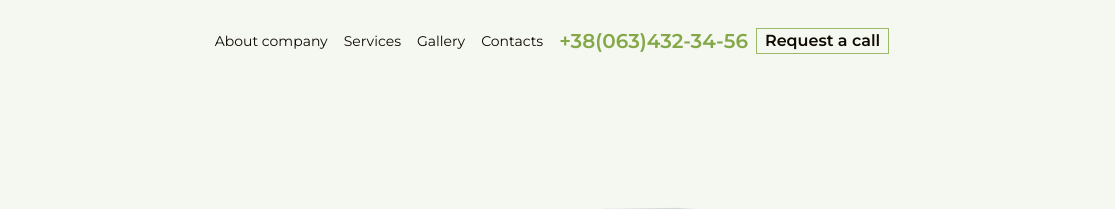
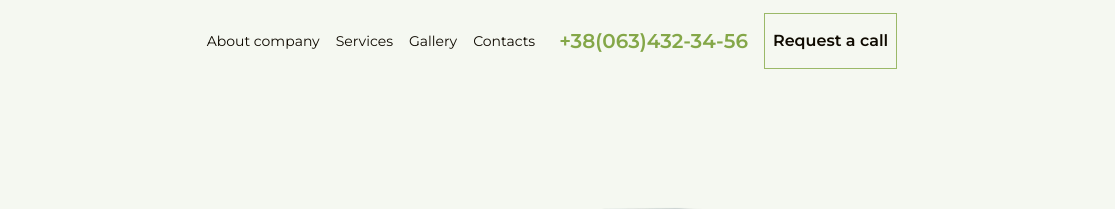
Before and after one commit to Svetlana-Romanova/Homelife-header, a website: page source/index.html in a window 1280 px wide. Shown: the top 209 px of the page, 165-1280 px from the left. Drawn offline with nearby package versions, Linux system fonts and the light colour scheme; files that its build step writes are made by us from their sources; files whose address does not match are found by name.

Commit message:
Исправлена адаптивность navbar

```diff
--- a/source/index.html
+++ b/source/index.html
@@ -33,7 +33,7 @@
               <li class="nav-item">
                 <a class="nav-link" href="#">Contacts</a>
               </li>
-              <li class="nav-item">
+              <li class="nav-item nav-item__phone">
                 <a class="nav-link navbar__phone" href="#">+38(063)432-34-56</a>
               </li>
               <li class="nav-item">
--- a/source/sass/blocks/_navbar.scss
+++ b/source/sass/blocks/_navbar.scss
@@ -19,13 +19,21 @@
   }
 }
 
+.nav-item__phone {
+  padding: 0 8px;
+
+  @media (max-width: $tablet-width) {
+    padding: 0;
+  }
+}
+
 .navbar__phone {
   color: $second-text-color;
   font-size: 20px;
   font-weight: 600;
 
   @media (max-width: $tablet-width) {
-    font-size: 13px;
+    font-size: 12px;
   }
 }
 
@@ -34,6 +42,7 @@
   font-size: 16px;
   font-weight: 600;
   border: 1px solid #9bb968;
+  padding: 15px 0;
 
   @media (max-width: $tablet-width) {
     font-size: 13px;
```
Also changed, not shown: build/css/style.css, build/css/style.min.css, build/index.html, 1 other file.
